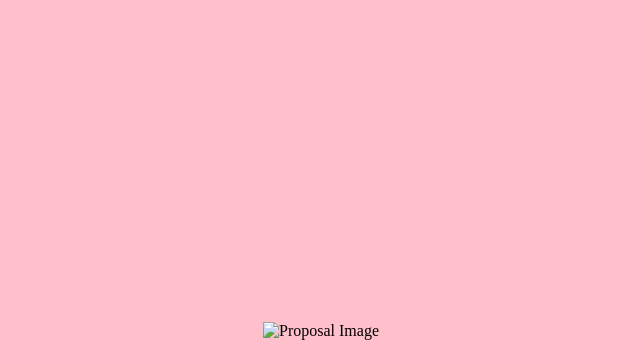
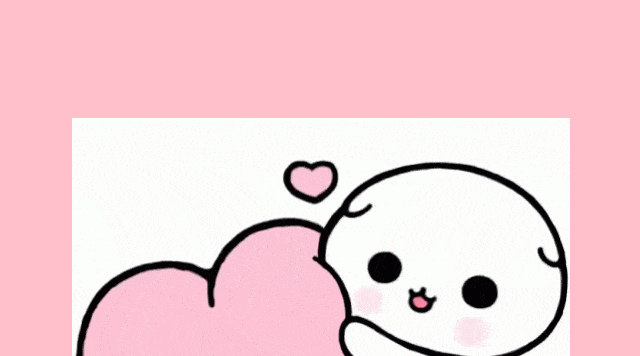
Before and after one commit to haze669/loveyou.io, a plain HTML site: page index.html in a window 1280 px wide. Shown: the top 356 px of the page, without its empty margins (319-959 px from the left). Drawn offline with Linux system fonts and the light colour scheme.

Commit message:
Update index.html

```diff
--- a/index.html
+++ b/index.html
@@ -8,7 +8,7 @@
 </head>
 <body>
     <div class="container">
-        <img src="your-image-file.jpg" alt="Proposal Image" style="max-width: 100%; height: auto;">
+        <img src="1.gif" alt="Proposal Image" style="max-width: 100%; height: auto;">
         <h1>Will you be my wife?</h1>
         <button id="yesButton">Yes</button>
         <button id="noButton">No</button>
```
